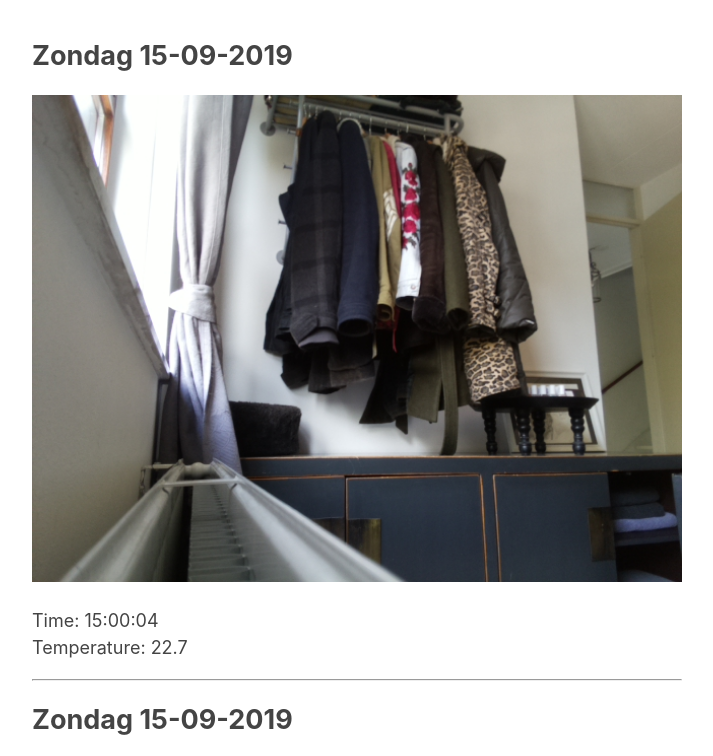
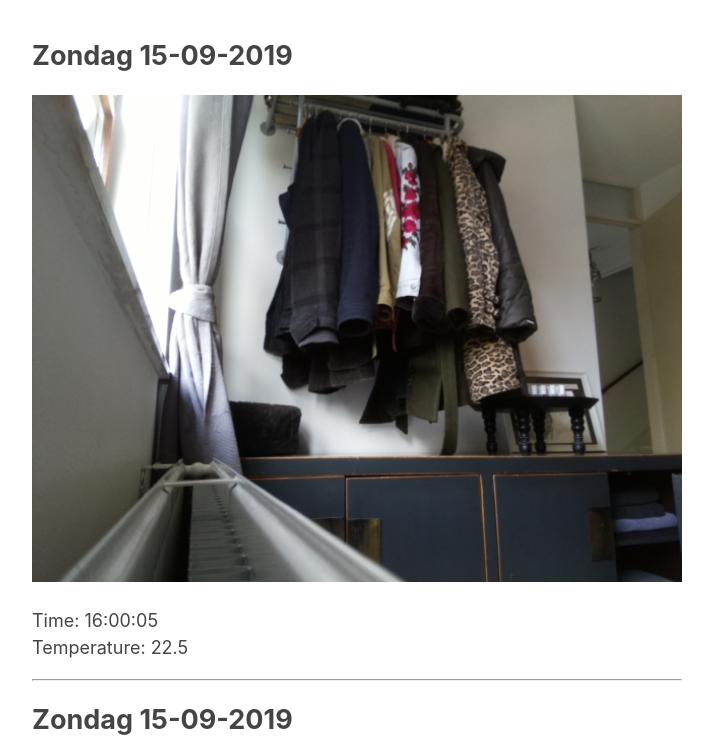
Before and after one commit to maartenderijk/pi_projects, a plain HTML site: page docs/index.html in a window 1280 px wide. Shown: the top 756 px of the page, without its empty margins (283-996 px from the left). Drawn offline with Linux system fonts and the light colour scheme.

Commit message:
Auto commit Pi

```diff
--- a/docs/index.html
+++ b/docs/index.html
@@ -11,6 +11,12 @@
 
   <body>
 <h2> Zondag 15-09-2019</h2>
+<img src="./img/snap_20190915160002.jpg" alt="Snapshot" width="640" height="480">
+<p>
+    Time: 16:00:05 <br />
+    Temperature: 22.5
+</p>
+<hr /><h2> Zondag 15-09-2019</h2>
 <img src="./img/snap_20190915150001.jpg" alt="Snapshot" width="640" height="480">
 <p>
     Time: 15:00:04 <br />
```
Also changed, not shown: docs/img/snap_20190915160002.jpg (added).
